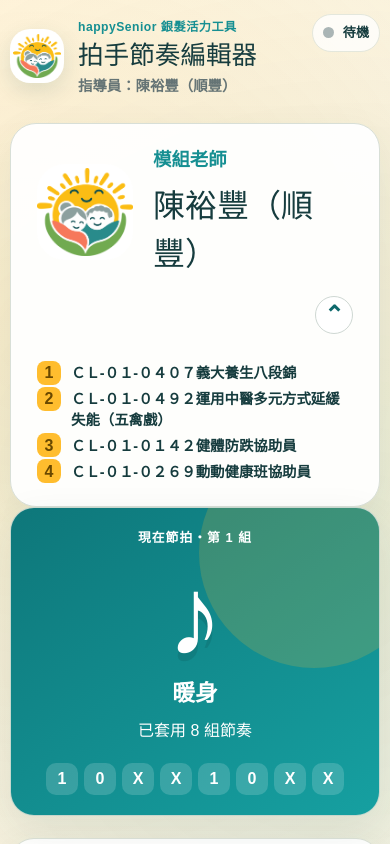
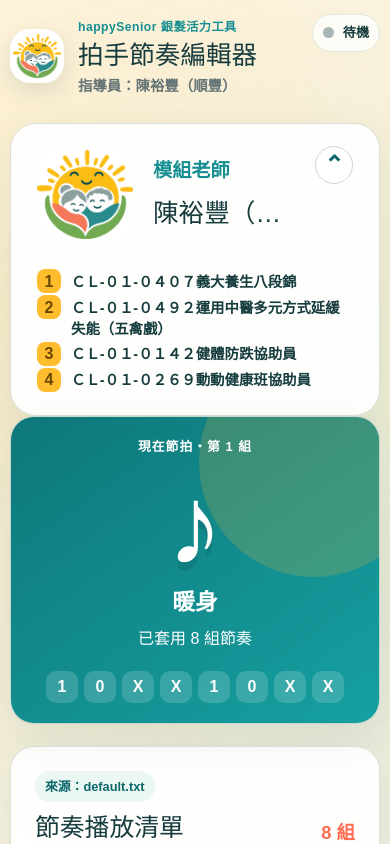
Before and after one commit to yufong6688/happySenior, a Next.js app: page / in a window 390 px wide. Shown: the top 844 px of the page. Built offline with nearby package versions, Linux system fonts and the light colour scheme.

Commit message:
Refine profile layout controls

```diff
--- a/app/globals.css
+++ b/app/globals.css
@@ -55,3 +55,27 @@
   .group-tabs{display:grid;grid-template-columns:repeat(5,1fr)}
   .group-tabs button{padding:6px 4px;font-size:.8rem}
 }
+
+/* ?????????????????????? */
+.profile-card.expanded{grid-template-columns:minmax(330px,.55fr) minmax(0,1fr) auto;column-gap:28px}
+.profile-card.expanded .profile-header{grid-column:1;grid-row:1}
+.profile-card.expanded>.profile-toggle{grid-column:3;grid-row:1;align-self:start}
+.profile-card.expanded .module-list{grid-column:2;grid-row:1;padding-left:18px}
+.profile-title{min-width:0}
+.profile-title>div{min-width:0}
+.profile-title span{font-size:1.2rem}
+.profile-title h2{font-size:2rem;white-space:nowrap;overflow:hidden;text-overflow:ellipsis}
+.profile-card.compact{grid-template-columns:minmax(0,1fr) auto}
+.profile-card.compact .profile-header{grid-column:1;grid-row:1}
+.profile-card.compact>.profile-toggle{grid-column:2;grid-row:1;align-self:start}
+.profile-card.compact .module-picker{grid-column:1/-1}
+@media(max-width:900px){
+  .profile-card.expanded{grid-template-columns:minmax(0,1fr) auto}
+  .profile-card.expanded>.profile-toggle{grid-column:2;grid-row:1}
+  .profile-card.expanded .module-list{grid-column:1/-1;grid-row:2;padding-left:0}
+  .profile-title h2{font-size:1.85rem}
+}
+@media(max-width:560px){
+  .profile-card.expanded{column-gap:12px}
+  .profile-title h2{font-size:1.6rem}
+}
--- a/app/page.tsx
+++ b/app/page.tsx
@@ -166,8 +166,8 @@ export default function Home(){
     <section className={"profile-card "+(profileOpen?"expanded":"compact")}>
       <div className="profile-header">
         <div className="profile-title"><img src="/chen-yufong-logo.png" alt="陳裕豐（順豐）Logo"/><div><span>模組老師</span><h2>{config.instructor||"陳裕豐（順豐）"}</h2></div></div>
+      </div>
         <button className="profile-toggle icon-button" aria-label={profileOpen?"\u96b1\u85cf\u57fa\u672c\u8cc7\u6599":"\u5c55\u958b\u57fa\u672c\u8cc7\u6599"} title={profileOpen?"\u96b1\u85cf\u57fa\u672c\u8cc7\u6599":"\u5c55\u958b\u57fa\u672c\u8cc7\u6599"} onClick={()=>setProfileOpen(!profileOpen)}><span aria-hidden="true">{profileOpen?"\u2303":"\u2304"}</span></button>
-      </div>
       {profileOpen ? <div className="module-list">{config.modules.map((module,index)=><div key={module+index}><span>{index+1}</span><b>{module}</b></div>)}</div> : <div className="module-picker"><label htmlFor="current-module">目前上課模組</label><select id="current-module" value={selectedModule} onChange={e=>setSelectedModule(Number(e.target.value))}>{config.modules.map((module,index)=><option key={module+index} value={index}>{module}</option>)}</select></div>}
     </section>
     <section className="hero-grid">
```
